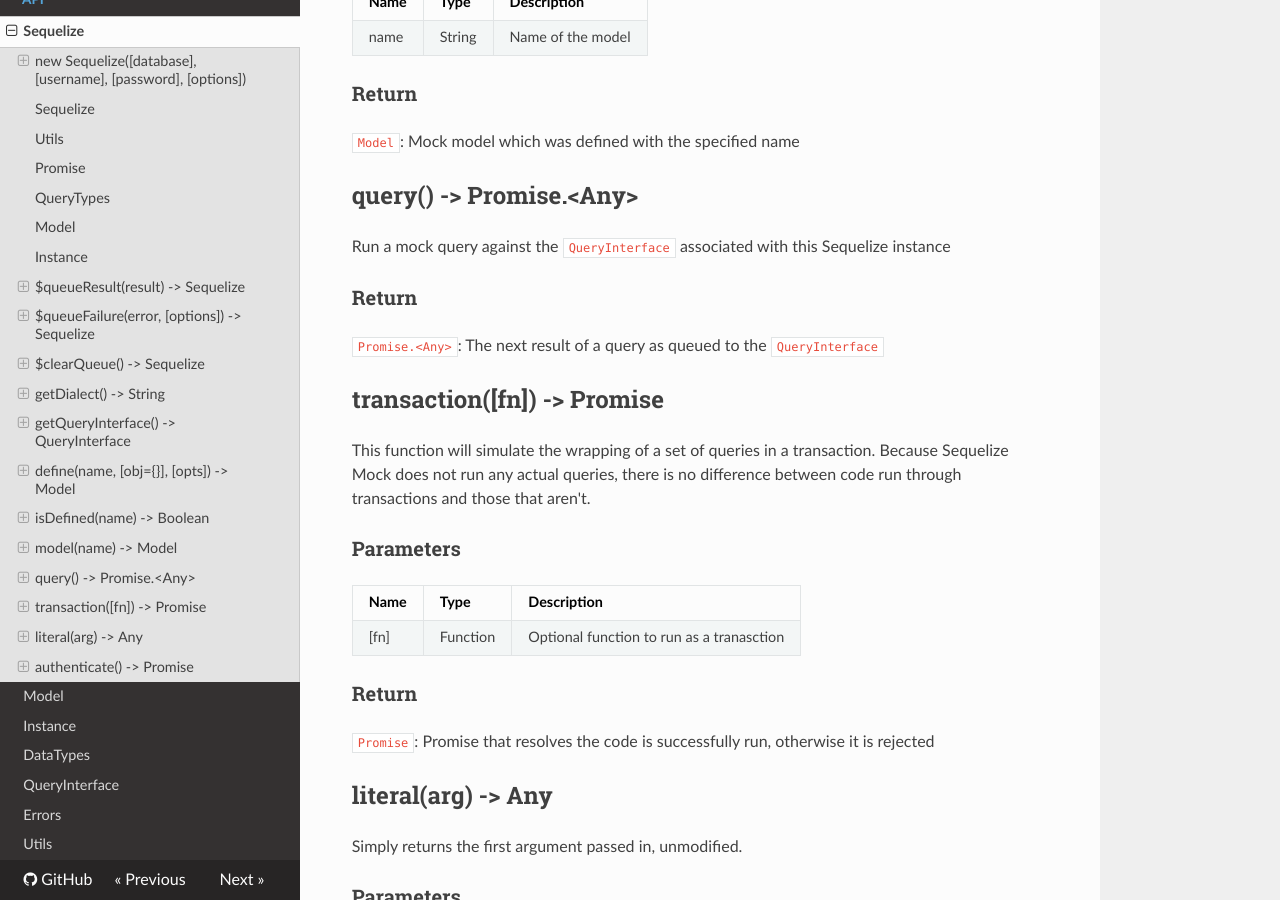
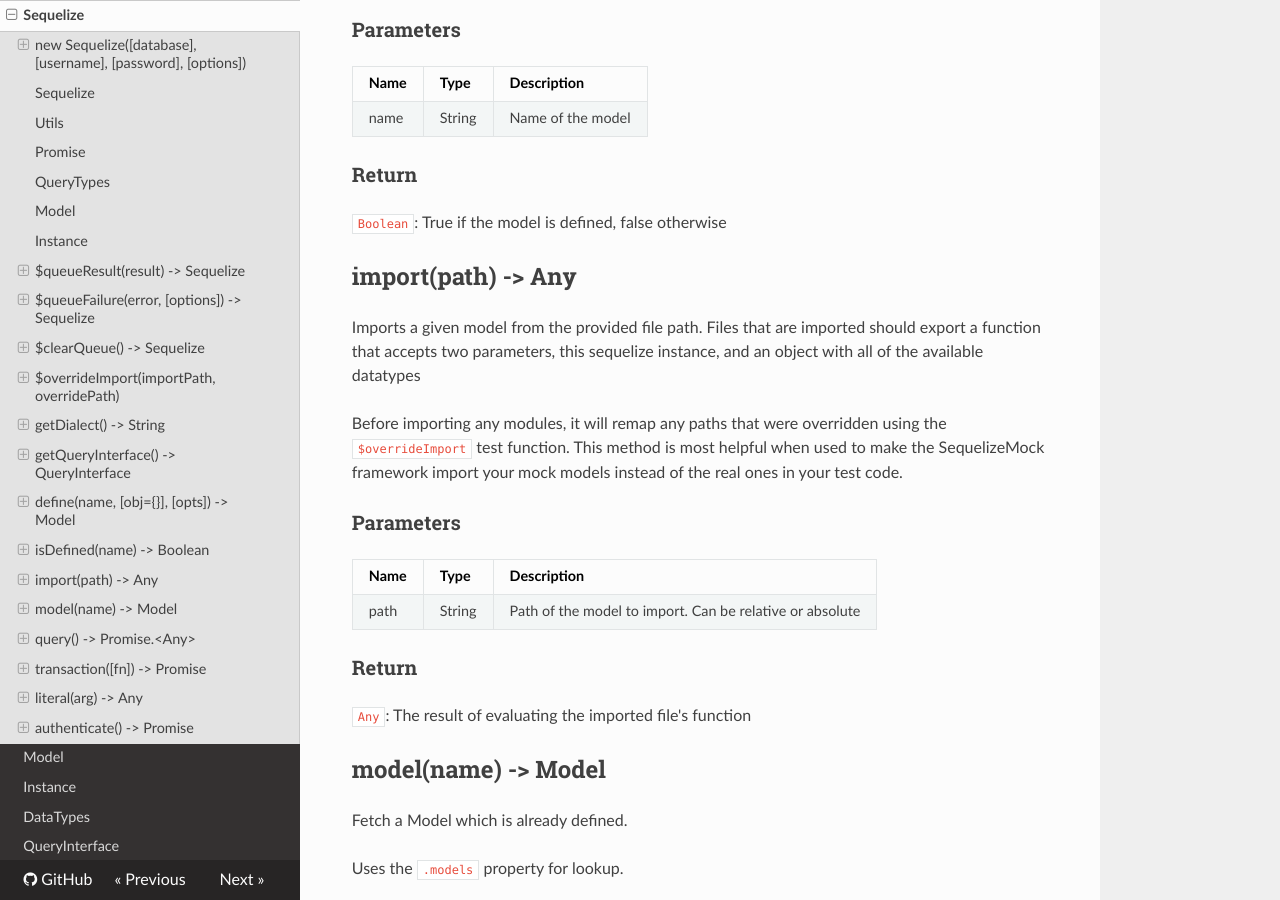
Before and after one commit to BlinkUX/sequelize-mock, an MkDocs documentation site: the page built from docs/api/sequelize.md, in a window 1280 px wide and 900 px high, scrolled down 5158 px. Built offline with MkDocs 1.6.1, drawn with Linux system fonts in a browser that asks for light colours; nearby versions of some CDN libraries; old or Windows-style settings are respelled for this version of MkDocs; some of the changed text lies outside the part shown.

Commit message:
Add `import` and `$overrideImport` to Sequelize API Docs

```diff
--- a/docs/api/sequelize.md
+++ b/docs/api/sequelize.md
@@ -30,6 +30,13 @@ Name | Type | Description
 ### .options
 
 Options passed into the Sequelize initialization
+
+
+
+<a name="importCache"></a>
+### .importCache
+
+Used to cache and override model imports for easy mock model importing
 
 
 
@@ -151,6 +158,25 @@ Clears any queued results from `$queueResult` or `$queueFailure` <br>**Alias** $
 
 
 
+<a name="overrideImport"></a>
+## $overrideImport(importPath, overridePath)
+
+Overrides a path used for import
+
+**See**
+
+ - [import](#import)
+
+###  Parameters
+
+Name | Type | Description
+--- | --- | ---
+importPath | String | The original path that import will be called with
+overridePath | String | The path that should actually be used for resolving. If this path is relative, it will be relative to the file calling the import function
+
+
+
+
 <a name="getDialect"></a>
 ## getDialect() -> String
 
@@ -240,6 +266,30 @@ name | String | Name of the model
 
 
 
+<a name="import"></a>
+## import(path) -> Any
+
+Imports a given model from the provided file path. Files that are imported should
+export a function that accepts two parameters, this sequelize instance, and an object
+with all of the available datatypes
+
+Before importing any modules, it will remap any paths that were overridden using the
+`$overrideImport` test function. This method is most helpful when used to make the
+SequelizeMock framework import your mock models instead of the real ones in your test
+code.
+
+###  Parameters
+
+Name | Type | Description
+--- | --- | ---
+path | String | Path of the model to import. Can be relative or absolute
+
+
+###  Return
+`Any`: The result of evaluating the imported file's function
+
+
+
 <a name="model"></a>
 ## model(name) -> Model
 
```
